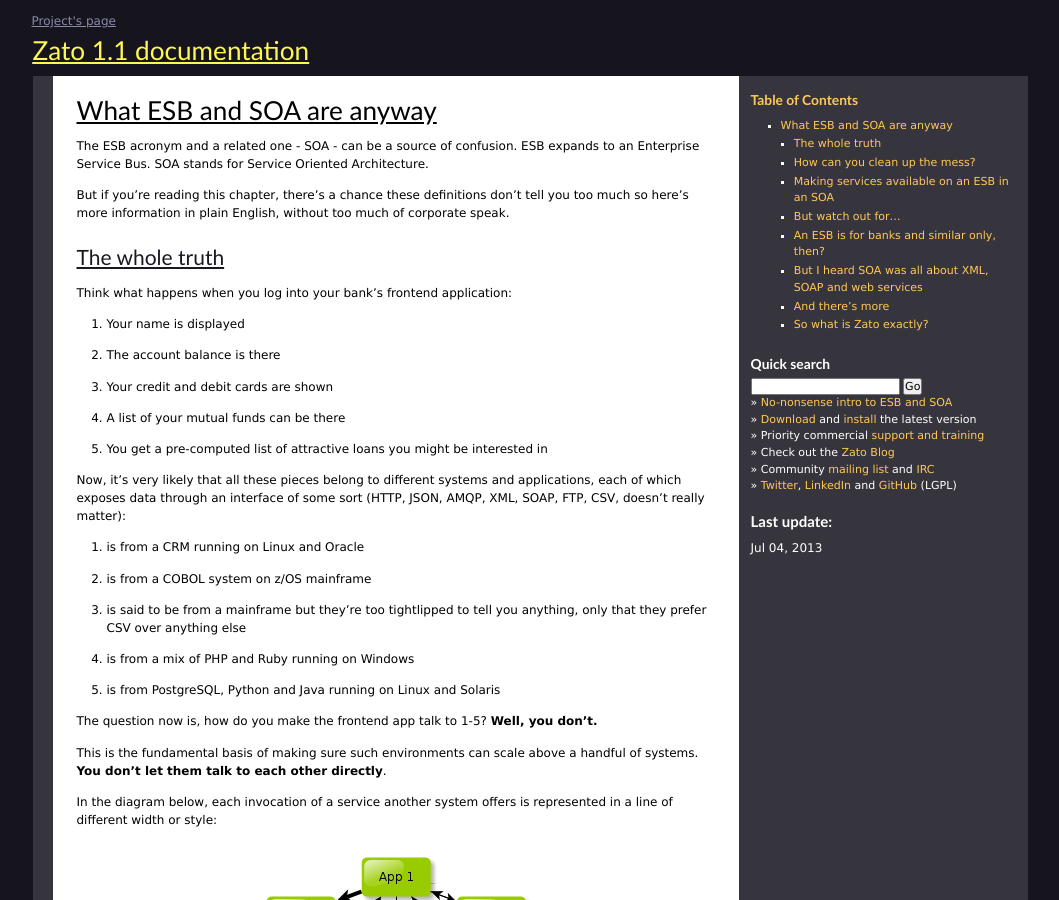
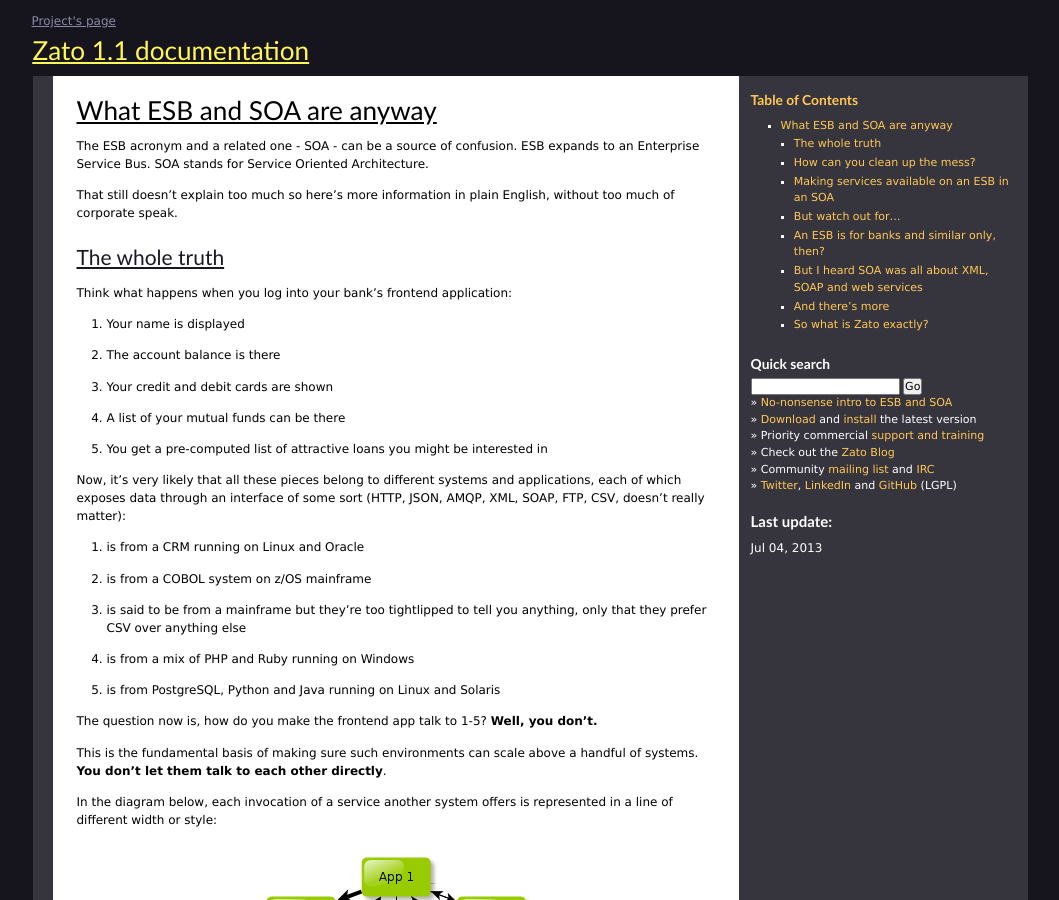
Before and after one commit to rfdiazpr/zato-docs, a Sphinx documentation site: the page built from sphinx/intro/esb-soa.txt, in a window 1280 px wide and 900 px high. Shown: the whole window, without its empty margins (110-1169 px from the left). Built offline with Sphinx 7.4.7, drawn with Linux system fonts in a browser that asks for light colours.

Commit message:
Changed wording

```diff
--- a/sphinx/intro/esb-soa.txt
+++ b/sphinx/intro/esb-soa.txt
@@ -5,8 +5,7 @@
 The ESB acronym and a related one - SOA - can be a source of confusion. ESB expands to
 an Enterprise Service Bus. SOA stands for Service Oriented Architecture.
 
-But if you're reading this chapter, there's a chance these definitions
-don't tell you too much so here's more information in plain English, without
+That still doesn't explain too much so here's more information in plain English, without
 too much of corporate speak.
 
 ---------------
```
